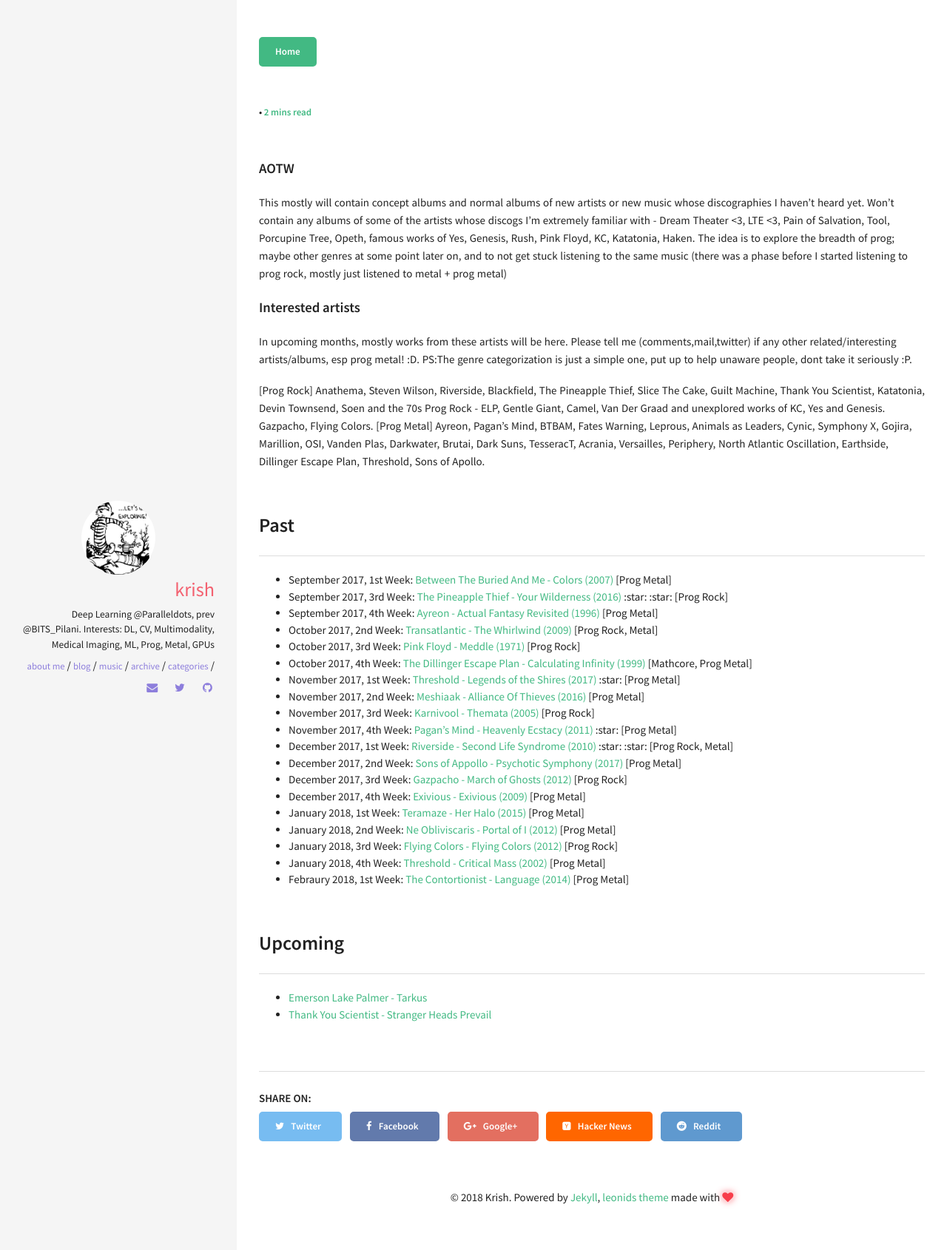
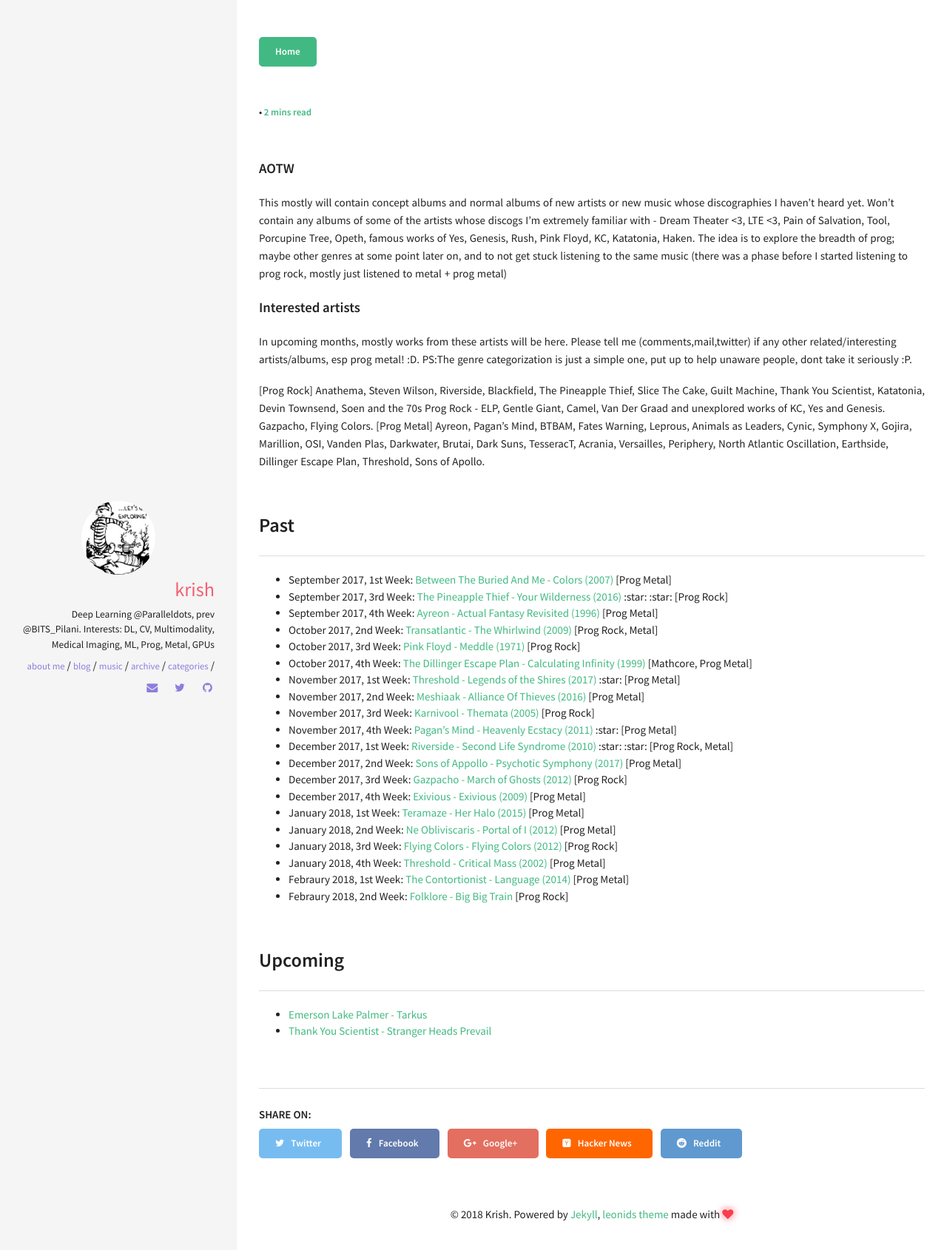
Before and after one commit to skrish13/skrish13.github.io, a Jekyll site: the page built from music/2017-10-14-aotw.md, in a window 1280 px wide. Shown: the top 1690 px of the page at 74% size. Built offline with Jekyll 4.4.1, drawn with Linux system fonts in a browser that asks for light colours; comment, search, counter and statistics services are not loaded.

Commit message:
new aotw

```diff
--- a/music/2017-10-14-aotw.md
+++ b/music/2017-10-14-aotw.md
@@ -38,6 +38,7 @@ In upcoming months, mostly works from these artists will be here. Please tell me
 - January 2018, 3rd Week: [Flying Colors - Flying Colors (2012)](https://open.spotify.com/album/6Ef02ae9FloRxqFKG7Ie7A) [Prog Rock]
 - January 2018, 4th Week: [Threshold - Critical Mass (2002)](https://open.spotify.com/album/4ee4I7knU48yH7OXHYVn4Y) [Prog Metal]
 - Febraury 2018, 1st Week: [The Contortionist - Language (2014)](https://open.spotify.com/album/4RR0Hz6OJiAfPUrQWRXHdO) [Prog Metal]
+- Febraury 2018, 2nd Week: [Folklore - Big Big Train](https://open.spotify.com/album/3j1MgNFNI90XdSTEGDN4pa) [Prog Rock]
 
 ## Upcoming
 
```
